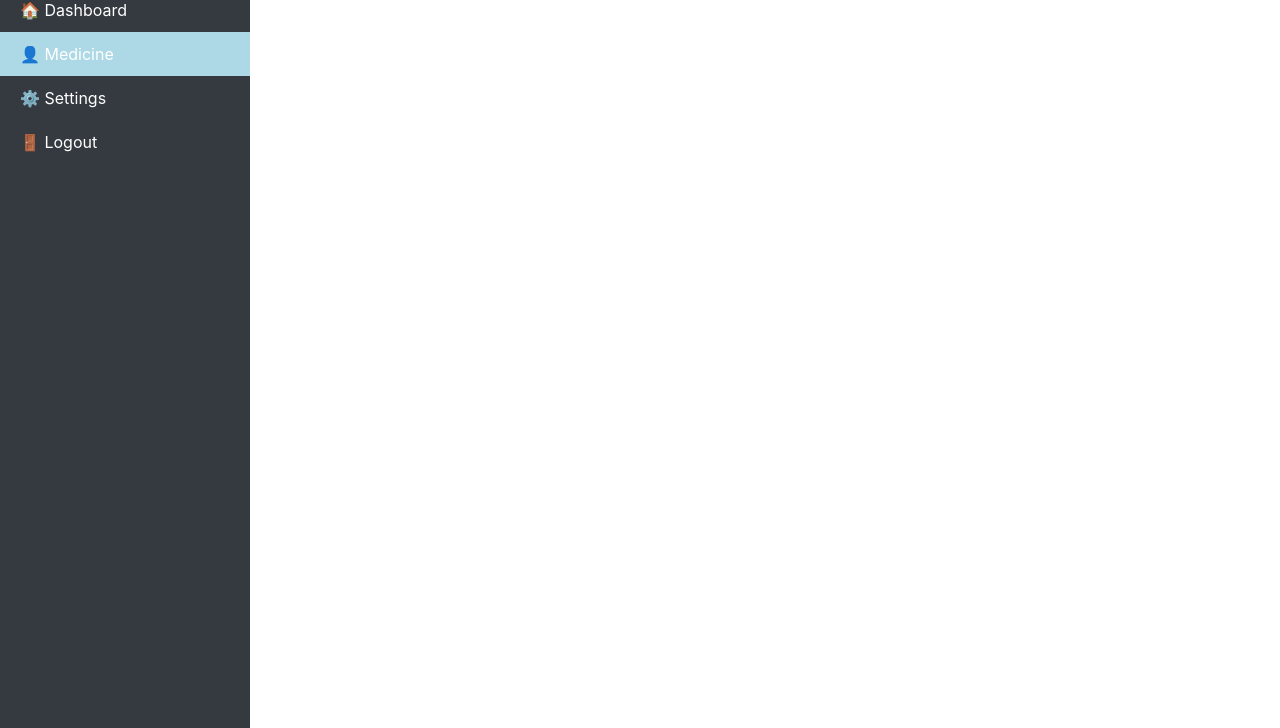
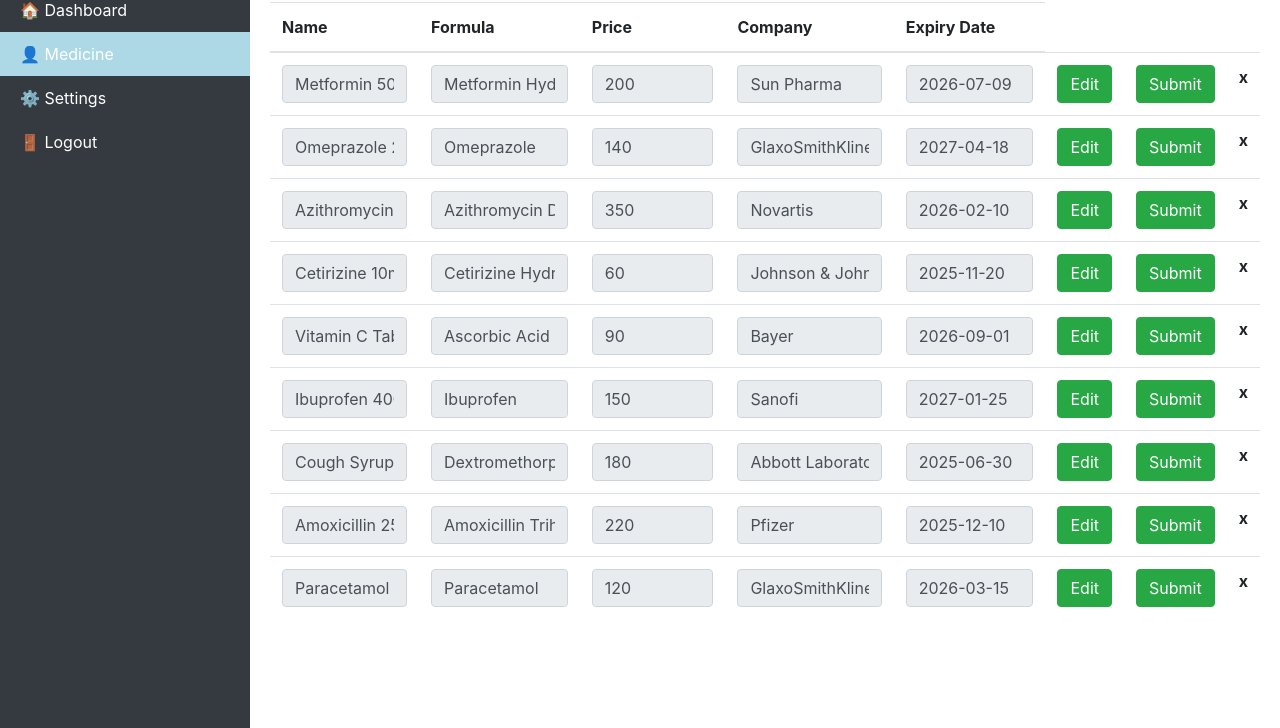
Before and after one commit to sameeyyy/Pharmacy-Management, a plain HTML site: page Medicine/index.html in a window 1280 px wide. Shown: the part 72-800 px from the top of the page. Drawn offline with Linux system fonts and the light colour scheme; sample sign-in values are in the browser's storage.

Commit message:
medicine functionality added

```diff
--- a/Medicine/index.html
+++ b/Medicine/index.html
@@ -23,14 +23,80 @@
     <!-- Main Content -->
     <div id="content">
       <div class="container">
-        <h2>Medicine</h2>
+        <div class="row">
+          <div class="col-2">
+            <button class="btn btn-primary" data-toggle="modal" data-target="#exampleModal">upload</button>
+          </div>
+        </div>
+        <div class="row mt-3">
+          <table class="table table-hover">
+            <thead>
+              <tr>
+                <th>Name</th>
+                <th>Formula</th>
+                <th>Price</th>
+                <th>Company</th>
+                <th>Expiry Date</th>
+              </tr>
+            </thead>
+            <tbody id="rowCard">
+
+            </tbody>
+          </table>
+        </div>
       </div>
     </div>
 
+<!-- Modal -->
+<div class="modal fade" id="exampleModal" tabindex="-1" aria-labelledby="exampleModalLabel" aria-hidden="true">
+  <div class="modal-dialog">
+    <div class="modal-content">
+      <div class="modal-header">
+        <h5 class="modal-title" id="exampleModalLabel">Medicine Upload</h5>
+        <button type="button" class="close" data-dismiss="modal" aria-label="Close">
+          <span aria-hidden="true">&times;</span>
+        </button>
+      </div>
+      <div class="modal-body">
+        <div class="row">
+          <div class="col-6">
+            <label for="">Name</label>
+            <input class="form-control" type="text" id="medName" />
+          </div>
+          <div class="col-6">
+            <label for="">Formula</label>
+            <input class="form-control" type="text" id="medFormula" />
+          </div>
+        </div>
+        <div class="row">
+          <div class="col-6">
+            <label for="">Price</label>
+            <input class="form-control" type="text" id="medPrice" />
+          </div>
+          <div class="col-6">
+            <label for="">Company</label>
+            <input class="form-control" type="text" id="medCompany" />
+          </div>
+        </div>
+        <div class="row">
+          <div class="col-6">
+            <label for="">Expiry Date</label>
+            <input class="form-control" type="text" id="expiryDate" />
+          </div>
+        </div>
+      </div>
+      <div class="modal-footer">
+        <button type="button" class="btn btn-secondary" data-dismiss="modal">Close</button>
+        <button type="button" class="btn btn-primary" id="saveCard">Save</button>
+      </div>
+    </div>
+  </div>
+</div>
     <!-- Bootstrap 4 JS + jQuery + Popper -->
     <script src="../bootstrap/jquery-3.2.1.slim.min.js"></script>
     <script src="../bootstrap/popper.min.js"></script>
     <script src="../bootstrap/bootstrap.min.js"></script>
     <script src="../script/helper.js"></script>
+    <script src="medicine.js"></script>
   </body>
 </html>
--- /dev/null
+++ b/Medicine/medicine.js
@@ -0,0 +1,137 @@
+let medicines = [
+  {
+    name: "Paracetamol 500mg",
+    formula: "Paracetamol",
+    price: 120,
+    company: "GlaxoSmithKline",
+    expiry: "2026-03-15",
+  },
+  {
+    name: "Amoxicillin 250mg",
+    formula: "Amoxicillin Trihydrate",
+    price: 220,
+    company: "Pfizer",
+    expiry: "2025-12-10",
+  },
+  {
+    name: "Cough Syrup",
+    formula: "Dextromethorphan + Guaifenesin + Menthol",
+    price: 180,
+    company: "Abbott Laboratories",
+    expiry: "2025-06-30",
+  },
+  {
+    name: "Ibuprofen 400mg",
+    formula: "Ibuprofen",
+    price: 150,
+    company: "Sanofi",
+    expiry: "2027-01-25",
+  },
+  {
+    name: "Vitamin C Tablets",
+    formula: "Ascorbic Acid",
+    price: 90,
+    company: "Bayer",
+    expiry: "2026-09-01",
+  },
+  {
+    name: "Cetirizine 10mg",
+    formula: "Cetirizine Hydrochloride",
+    price: 60,
+    company: "Johnson & Johnson",
+    expiry: "2025-11-20",
+  },
+  {
+    name: "Azithromycin 500mg",
+    formula: "Azithromycin Dihydrate",
+    price: 350,
+    company: "Novartis",
+    expiry: "2026-02-10",
+  },
+  {
+    name: "Omeprazole 20mg",
+    formula: "Omeprazole",
+    price: 140,
+    company: "GlaxoSmithKline",
+    expiry: "2027-04-18",
+  },
+  {
+    name: "Metformin 500mg",
+    formula: "Metformin Hydrochloride",
+    price: 200,
+    company: "Sun Pharma",
+    expiry: "2026-07-09",
+  },
+];
+
+let allMedicineStorage = JSON.parse(localStorage.getItem("allMedicines")) || [
+  ...medicines,
+];
+
+const medicineCardPrint = (allCards) => {
+  let rowCard = document.querySelector("#rowCard");
+  rowCard.innerHTML = "";
+  allCards.forEach((med, index) => {
+    let name = med.name || med.newName;
+    let formula = med.formula || med.newFormula;
+    let price = med.price || med.newPrice;
+    let company = med.company || med.newCompany;
+    let expiryDate = med.expiry || med.newExpiryD;
+    let cards = `
+    <tr>
+      <td><input class="form-control" type="text" value="${name}" readonly data-name="${index}"/></td>
+      <td><input class="form-control" type="text" value="${formula}" readonly data-formula="${index}" /></td>
+      <td><input class="form-control" type="text" value="${price}" readonly data-price="${index}" /></td>
+      <td><input class="form-control" type="text" value="${company}" readonly data-company="${index}" /></td>
+      <td><input class="form-control" type="text" value="${expiryDate}" readonly data-expiryDate="${index}" /></td>
+      <td><button class="btn btn-success editBtn">Edit</button></td>
+      <td><button class="btn btn-success submitBtn">Submit</button></td>
+      <td class="closeX" style="font-weight:bold; cursor:pointer;" data-index="${index}">x</td>
+    </tr>`;
+    rowCard.insertAdjacentHTML("afterbegin", cards);
+  });
+};
+medicineCardPrint(allMedicineStorage);
+
+let saveCard = document.querySelector("#saveCard");
+saveCard.addEventListener("click", function () {
+  let medName = document.querySelector("#medName").value;
+  let medFormula = document.querySelector("#medFormula").value;
+  let medPrice = document.querySelector("#medPrice").value;
+  let medCompany = document.querySelector("#medCompany").value;
+  let expiryDate = document.querySelector("#expiryDate").value;
+
+  let medicineDetailObj = {
+    newName: medName,
+    newFormula: medFormula,
+    newPrice: medPrice,
+    newCompany: medCompany,
+    newExpiryD: expiryDate,
+  };
+
+  allMedicineStorage.push(medicineDetailObj);
+  localStorage.setItem("allMedicines", JSON.stringify(allMedicineStorage));
+
+  let close = document.querySelector(".close");
+  close.click();
+  medicineCardPrint(allMedicineStorage);
+});
+
+
+
+let closeX = document.querySelectorAll('.closeX');
+closeX.forEach(btn => {
+    btn.addEventListener('click', function(){
+        this.parentElement.remove();
+    });
+});
+
+let rowCard = document.querySelector('#rowCard');
+rowCard.addEventListener('click', function(e){
+    if(e.target.classList.contains('closeX')){
+        let index = e.target.getAttribute('data-index');
+        allMedicineStorage.splice(index, 1);
+        localStorage.setItem('allMedicines', JSON.stringify(allMedicineStorage));
+        medicineCardPrint(allMedicineStorage);
+    }
+});
```
